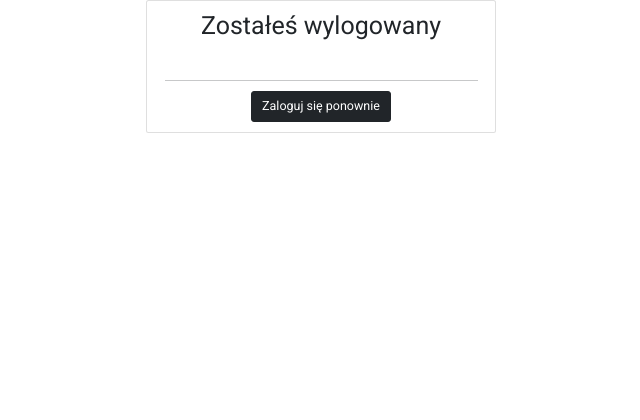
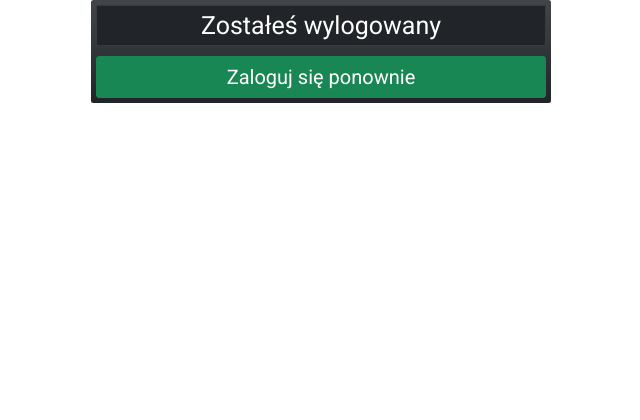
Before and after one commit to RomanH83/CarRentalSite, a Django app: page /account/logout/ in a window 1280 px wide. Shown: the part 80-500 px from the top of the page, without its empty margins (319-959 px from the left). Run offline with Django 4.2, Linux system fonts and the light colour scheme; some libraries are stand-ins or nearby versions.

Commit message:
Change styling logout.html

```diff
--- a/carrent/accounts/templates/accounts/logout.html
+++ b/carrent/accounts/templates/accounts/logout.html
@@ -2,18 +2,22 @@
 {% block title %}Wyloguj{% endblock title %}
 {% block section_one %}
 
-    <div class="row justify-content-center">
-        <div class="card" style="width: 35rem;">
-        <div class="card-body" style="text-align: center">
-        <h1 class="card-title">Zostałeś wylogowany</h1>
-        <br><hr><a href="{% url 'login' %}" class="btn btn-dark btn-lg">Zaloguj się ponownie</a>
+<div>
+    <div class="container-sm">
+        <div class="row justify-content-md-center">
+            <div class="col-sm-5">
+                <div class="d-grid gap-0 bg-dark bg-gradient p-2 rounded">
+                <table class="table table-responsive table-bordered table-hover table-dark">
+                    <tr>
+                        <td class="fs-1 text-center">Zostałeś wylogowany</td>
+                    </tr>
+                </table>
+                <a href="{% url 'login' %}" class="btn btn-success btn-lg fs-2">Zaloguj się ponownie</a>
+                </div>
+            </div>
         </div>
     </div>
- </div>
-
-
-
+</div>
 
 <div style="height:200vh"></div>
-</div>
 {% endblock %}
```
